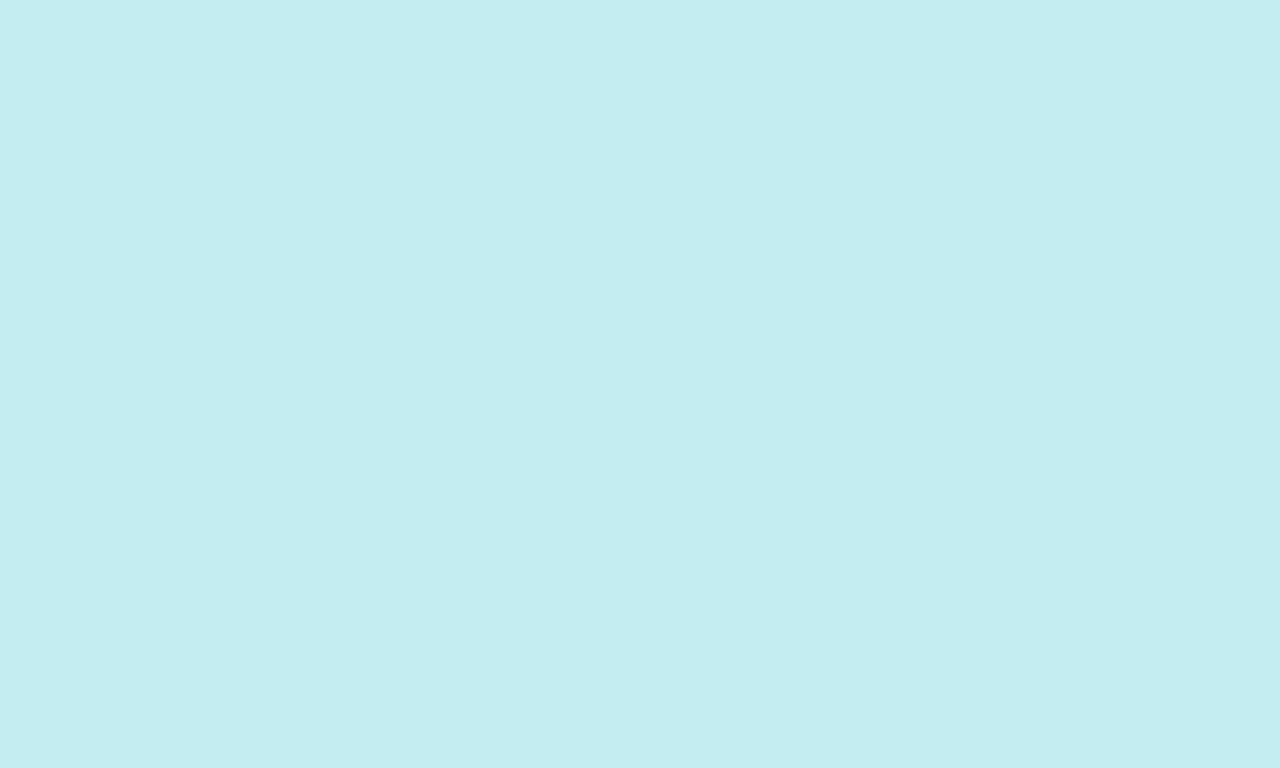
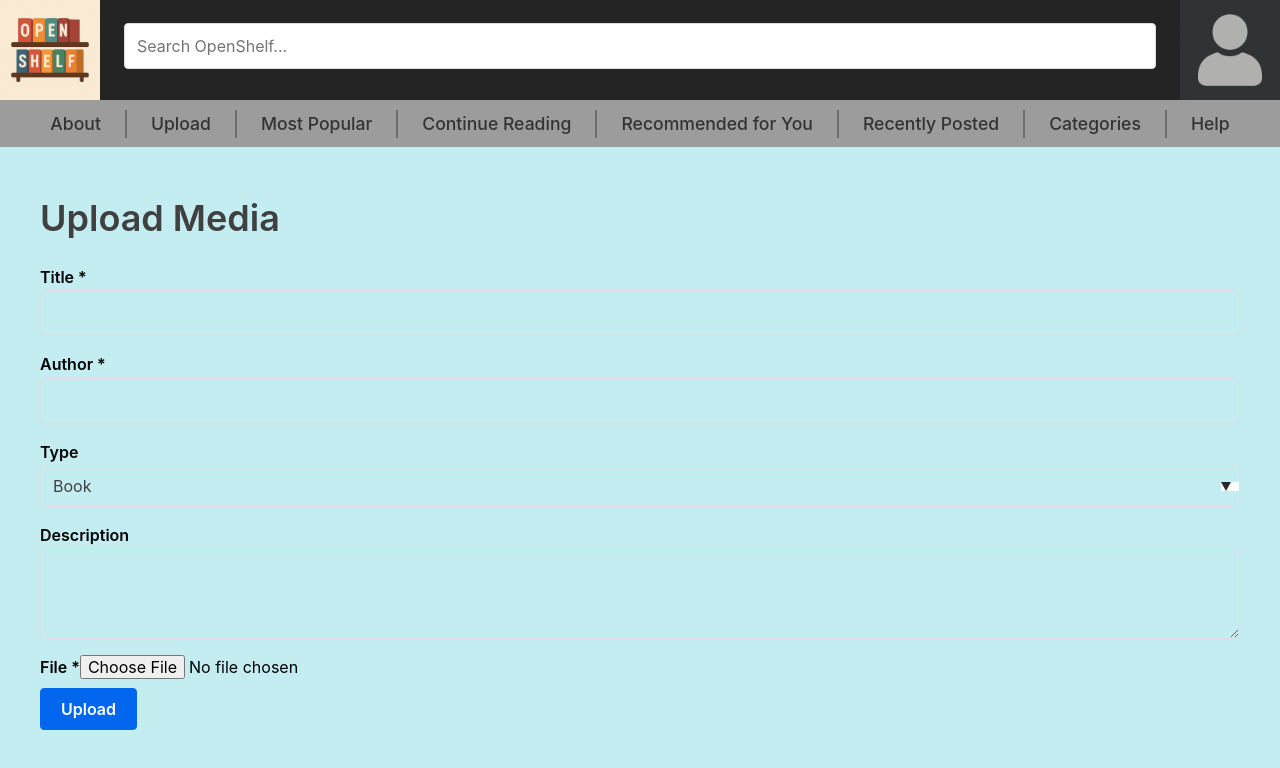
Before and after one commit to vicgrigory/csc307-team1, a React (Vite) app in the folder packages/react-frontend/: page /post in a window 1280 px wide. Before the commit this address had no page. Shown: the top 768 px of the page. Built offline with nearby package versions, Linux system fonts and the light colour scheme.

Commit message:
added upload.jsx to css-structure branch

```diff
--- a/packages/react-frontend/src/MyApp.jsx
+++ b/packages/react-frontend/src/MyApp.jsx
@@ -2,8 +2,9 @@
 
 import { BrowserRouter as Router, Routes, Route } from "react-router-dom";
 import Home from "./pages/Home";
+import Profile from "./pages/Profile";
 import About from "./pages/About";
-import Profile from "./pages/Profile";
+import Upload from "./pages/Upload";
 import MostPopular from "./pages/MostPopular";
 import ContinueReading from "./pages/ContinueReading";
 import Recommended from "./pages/Recommended";
@@ -39,6 +40,15 @@ function MyApp() {
             <>
               <NavBar />
               <About />
+            </>
+          }
+        />
+        <Route
+          path="/post"
+          element={
+            <>
+              <NavBar />
+              <Upload />
             </>
           }
         />
--- /dev/null
+++ b/packages/react-frontend/src/pages/Upload.jsx
@@ -0,0 +1,87 @@
+// Upload.jsx
+
+import { useState } from "react";
+
+export default function Upload() {
+  const [title, setTitle] = useState("");
+  const [author, setAuthor] = useState("");
+  const [type, setType] = useState("Book");
+  const [description, setDescription] = useState("");
+  const [file, setFile] = useState(null);
+
+  const handleSubmit = (e) => {
+    e.preventDefault();
+    if (!title || !author || !file) {
+      alert("Please fill in all required fields.");
+      return;
+    }
+
+    console.log({ title, author, type, description, file });
+    alert("Media uploaded successfully! (mock)");
+
+    setTitle("");
+    setAuthor("");
+    setType("Book");
+    setDescription("");
+    setFile(null);
+  };
+
+  return (
+    <div className="page-container upload-page">
+      <h1>Upload Media</h1>
+      <form className="upload-form" onSubmit={handleSubmit}>
+        <label>
+          Title *
+          <input
+            type="text"
+            value={title}
+            onChange={(e) => setTitle(e.target.value)}
+            required
+          />
+        </label>
+
+        <label>
+          Author *
+          <input
+            type="text"
+            value={author}
+            onChange={(e) => setAuthor(e.target.value)}
+            required
+          />
+        </label>
+
+        <label>
+          Type
+          <select value={type} onChange={(e) => setType(e.target.value)}>
+            <option value="Book">Book</option>
+            <option value="Notes">Notes</option>
+            <option value="PDF">PDF</option>
+            <option value="Video">Video</option>
+            <option value="Slides">Slides</option>
+            <option value="Paper">Paper</option>
+          </select>
+        </label>
+
+        <label>
+          Description
+          <textarea
+            value={description}
+            onChange={(e) => setDescription(e.target.value)}
+            rows="4"
+          />
+        </label>
+
+        <label>
+          File *
+          <input
+            type="file"
+            onChange={(e) => setFile(e.target.files[0])}
+            required
+          />
+        </label>
+
+        <button type="submit">Upload</button>
+      </form>
+    </div>
+  );
+}
```
